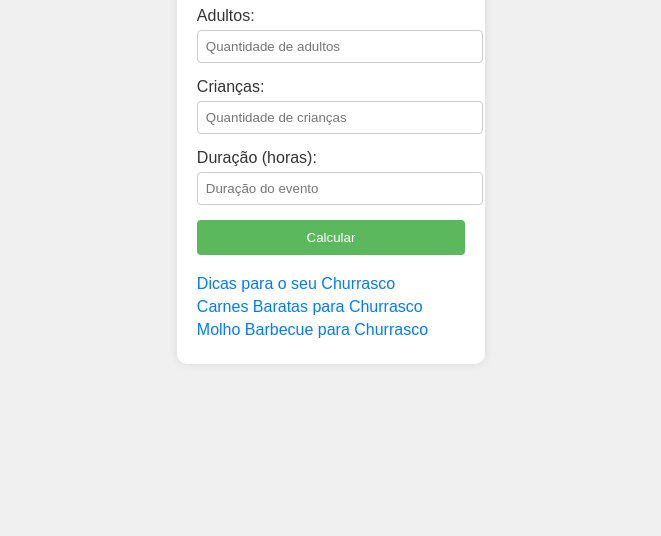
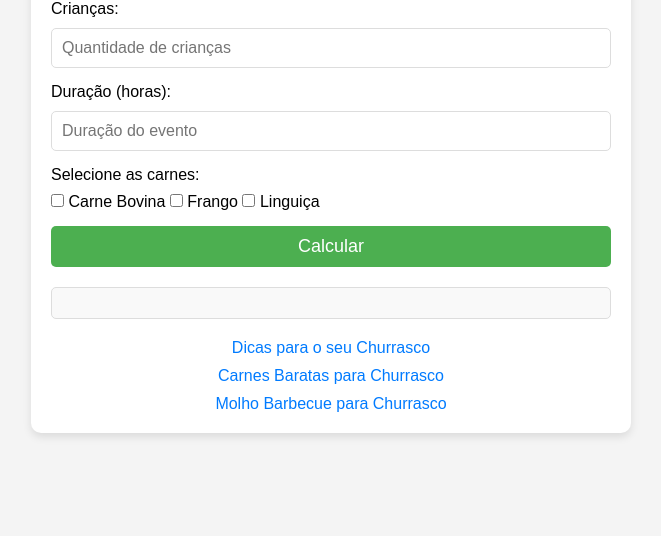
Before and after one commit to MarcosHenriquedaSilva/ChurrasCerto, a plain HTML site: page index.html in a window 1280 px wide. Shown: the part 264-800 px from the top of the page, without its empty margins (309-970 px from the left). Drawn offline with Linux system fonts and the light colour scheme.

Commit message:
Melhorias no layout e ajustes de UX

```diff
--- a/index.html
+++ b/index.html
@@ -5,36 +5,61 @@
     <meta charset="UTF-8">
     <meta name="viewport" content="width=device-width, initial-scale=1.0">
     <meta http-equiv="X-UA-Compatible" content="ie=edge">
-    <link rel="stylesheet" href="style.css">
+    <link rel="stylesheet" type="text/css" href="style.css" />
     <title>ChurrasCerto</title>
 </head>
 
 <body>
-    <div class="body">
     <div class="container">
         <h1>ChurrasCerto</h1>
 
+        <!-- Div principal para inputs e resultados -->
+        <div class="form-container">
+            <!-- Inputs para adultos, crianças e duração -->
+            <div class="input-group">
                 <label for="adultos">Adultos:</label>
                 <input id="adultos" name="adultos" type="number" placeholder="Quantidade de adultos">
+            </div>
 
+            <div class="input-group">
                 <label for="criancas">Crianças:</label>
                 <input id="criancas" name="criancas" type="number" placeholder="Quantidade de crianças">
+            </div>
 
+            <div class="input-group">
                 <label for="duracao">Duração (horas):</label>
                 <input id="duracao" name="duracao" type="number" placeholder="Duração do evento">
+            </div>
 
+            <!-- Inputs para seleção de carnes -->
+            <div class="input-group">
+                <label>Selecione as carnes:</label>
+                <div class="carne-options">
+                    <input type="checkbox" id="carne-bovina" name="carne" value="Carne Bovina">
+                    <label for="carne-bovina">Carne Bovina</label>
+                    <input type="checkbox" id="frango" name="carne" value="Frango">
+                    <label for="frango">Frango</label>
+                    <input type="checkbox" id="linguica" name="carne" value="Linguiça">
+                    <label for="linguica">Linguiça</label>
+                </div>
+            </div>
+
+            <!-- Botão de calcular -->
             <button id="calcular-btn">Calcular</button>
+        </div>
 
-            <div id="resultado"></div>
+        <!-- Resultado da calculadora -->
+        <div id="resultado" class="resultado"></div>
 
+        <!-- Links de sugestões -->
         <div class="sugestoes">
             <a href="https://www.youtube.com/watch?v=TZ7H_epEMDQ&t=482s" target="_blank" class="sugestao">Dicas para o seu Churrasco</a>
             <a href="https://www.youtube.com/watch?v=V9DdP8EgkLM" target="_blank" class="sugestao">Carnes Baratas para Churrasco</a>
             <a href="https://www.youtube.com/watch?v=uzZEKYbu6Bc" target="_blank" class="sugestao">Molho Barbecue para Churrasco</a>
         </div>
     </div>
-    </div>
 
+    <!-- Script JS -->
     <script src="script.js"></script>
 </body>
 
--- a/script.js
+++ b/script.js
@@ -1,18 +1,35 @@
 document.getElementById('calcular-btn').addEventListener('click', function() {
+    // Coletando os valores dos inputs e convertendo para números
     const adultos = parseInt(document.getElementById('adultos').value);
     const criancas = parseInt(document.getElementById('criancas').value);
     const duracao = parseInt(document.getElementById('duracao').value);
-    let resultado = '';
 
-    if (isNaN(adultos) || isNaN(criancas) || isNaN(duracao)) {
-        resultado = 'Por favor, preencha todos os campos.';
-    } else {
-        const carnePorAdulto = 400; // 400g por adulto
-        const carnePorCrianca = 200; // 200g por criança
-        const carneTotal = (adultos * carnePorAdulto) + (criancas * carnePorCrianca);
-
-        resultado = `Total de carne necessário: ${carneTotal / 1000} kg`;
+    // Validando os valores
+    if (isNaN(adultos) || adultos <= 0 || isNaN(criancas) || criancas < 0 || isNaN(duracao) || duracao <= 0) {
+        alert('Por favor, preencha todos os campos corretamente!');
+        return;
     }
 
-    document.getElementById('resultado').innerHTML = resultado;
+    // Coletando carnes selecionadas
+    const carnesSelecionadas = document.querySelectorAll('input[name="carne"]:checked');
+    if (carnesSelecionadas.length === 0) {
+        alert('Por favor, selecione ao menos uma carne!');
+        return;
+    }
+
+    // Definindo a quantidade de carne por pessoa (ajustado para 400g por adulto)
+    const carnePorPessoa = 0.4; // 400g de carne por pessoa, ajustado conforme necessidade
+
+    // Calculando o número total de pessoas (adultos + crianças)
+    const quantidadeTotalPessoas = adultos + criancas;
+
+    // Calculando a quantidade total de carne (em kg)
+    const totalCarne = quantidadeTotalPessoas * carnePorPessoa * carnesSelecionadas.length;
+
+    // Exibindo o resultado
+    document.getElementById('resultado').innerHTML = `
+        <p>Para ${quantidadeTotalPessoas} pessoas e ${duracao} horas de churrasco, você vai precisar de:</p>
+        <p><strong>${(totalCarne).toFixed(2)} kg de carne</strong> no total.</p>
+        <p><strong>Carnes selecionadas:</strong> ${Array.from(carnesSelecionadas).map(c => c.value).join(', ')}</p>
+    `;
 });
--- a/style.css
+++ b/style.css
@@ -1,64 +1,116 @@
+/* Estilo para a página */
+* {
+    margin: 0;
+    padding: 0;
+    box-sizing: border-box;
+    font-family: Arial, sans-serif;
+}
+
 body {
-    font-family: Arial, sans-serif;
-    background-color: #f0f0f0;
-    color: #333;
+    background-color: #f4f4f4;
     display: flex;
     justify-content: center;
     align-items: center;
     height: 100vh;
-    margin: 0;
+    padding: 20px;
 }
 
+/* Container principal */
 .container {
-    background: white;
+    width: 100%;
+    max-width: 600px;
+    background-color: #fff;
     padding: 20px;
     border-radius: 10px;
-    box-shadow: 0 0 10px rgba(0, 0, 0, 0.1);
+    box-shadow: 0 4px 8px rgba(0, 0, 0, 0.1);
 }
 
+/* Título */
 h1 {
     text-align: center;
+    color: #333;
     margin-bottom: 20px;
 }
 
+/* Contêiner do formulário */
+.form-container {
+    display: flex;
+    flex-direction: column;
+    gap: 15px;
+}
+
+/* Grupo de inputs */
+.input-group {
+    display: flex;
+    flex-direction: column;
+}
+
+/* Inputs e labels */
+input[type="number"], input[type="checkbox"] {
+    padding: 10px;
+    border: 1px solid #ddd;
+    border-radius: 5px;
+    margin-top: 5px;
+    font-size: 16px;
+}
+
 label {
-    display: block;
+    font-size: 16px;
     margin-bottom: 5px;
 }
 
-input {
-    width: 100%;
-    padding: 8px;
-    margin-bottom: 15px;
-    border: 1px solid #ccc;
-    border-radius: 4px;
-}
-
+/* Botão */
 button {
-    width: 100%;
+    background-color: #4CAF50;
+    color: #fff;
     padding: 10px;
-    background-color: #5cb85c;
-    color: white;
     border: none;
-    border-radius: 4px;
+    border-radius: 5px;
+    font-size: 18px;
     cursor: pointer;
+    transition: background-color 0.3s ease;
 }
 
 button:hover {
-    background-color: #4cae4c;
+    background-color: #45a049;
 }
 
+/* Resultado */
+#resultado {
+    margin-top: 20px;
+    padding: 15px;
+    background-color: #f9f9f9;
+    border-radius: 5px;
+    border: 1px solid #ddd;
+    text-align: center;
+}
+
+/* Links de sugestões */
 .sugestoes {
     margin-top: 20px;
+    display: flex;
+    flex-direction: column;
+    gap: 10px;
+    text-align: center;
 }
 
 .sugestao {
-    display: block;
-    color: #007bff;
     text-decoration: none;
-    margin-bottom: 5px;
+    color: #007BFF;
+    font-size: 16px;
 }
 
 .sugestao:hover {
     text-decoration: underline;
 }
+
+/* Responsividade */
+@media (max-width: 600px) {
+    .container {
+        padding: 15px;
+    }
+
+    input[type="number"], input[type="checkbox"], button {
+        width: 100%;
+    }
+}
```
Lines whose indentation alone changed are shown as unchanged.
